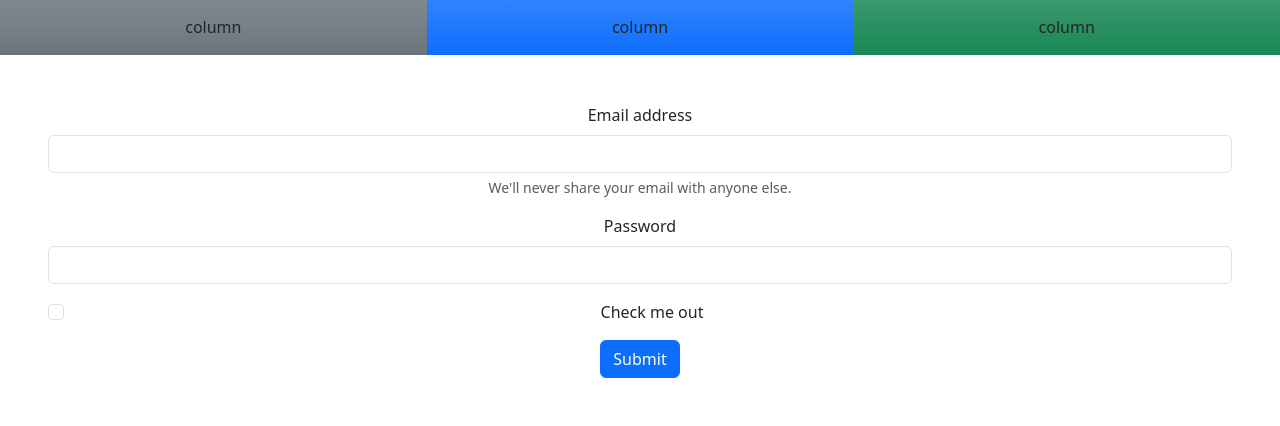
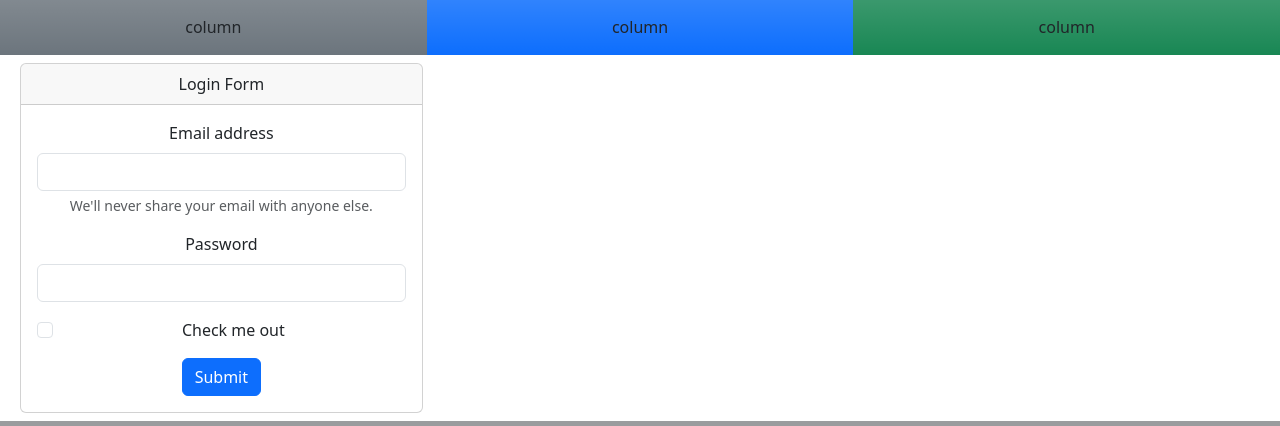
Before and after one commit to cosc481-group2/headstone-tributes, a PHP site: page / in a window 1280 px wide. Shown: the part 851-1277 px from the top of the page. Run offline with PHP 8.4, Linux system fonts and the light colour scheme.

Commit message:
changed header

```diff
--- a/index.php
+++ b/index.php
@@ -13,7 +13,7 @@
         <div class="row">
             <nav class="navbar navbar-dark bg-dark">
                 <div class="container-fluid">
-                    <span class="navbar-brand mb-0 h1">HeadStone-Tributes.com</span>
+                    <span class="navbar-brand mb-0 h1">HeadStone-Tributes THE NEW NEW SITE</span>
                     <div class="collapse navbar-collapse" id="navbarTogglerDemo03">
                         <ul class="navbar-nav me-auto mb-2">
                             <li class="nav-item">
@@ -35,7 +35,10 @@
             <div class="p-3 col bg-success bg-gradient"> column </div>
         </div>
         <div class="row">
-            <div class="container-md p-5">
+            <div class="col-4 m-2">
+                <div class="card">
+                    <div class="card-header">Login Form</div>
+                    <div class="card-body">
                         <form>
                             <div class="mb-3">
                                 <label for="exampleInputEmail1" class="form-label">Email address</label>
@@ -55,6 +58,8 @@
                     </div>
                 </div>
             </div>
+        </div>
+    </div>
 
     <script src="https://cdn.jsdelivr.net/npm/bootstrap@5.3.0-alpha1/dist/js/bootstrap.bundle.min.js" integrity="sha384-w76AqPfDkMBDXo30jS1Sgez6pr3x5MlQ1ZAGC+nuZB+EYdgRZgiwxhTBTkF7CXvN" crossorigin="anonymous"></script>
 </body>
```
Lines whose indentation alone changed are shown as unchanged.
